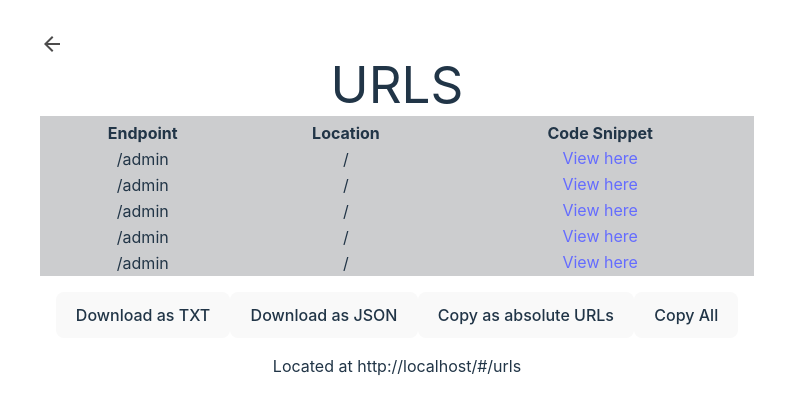
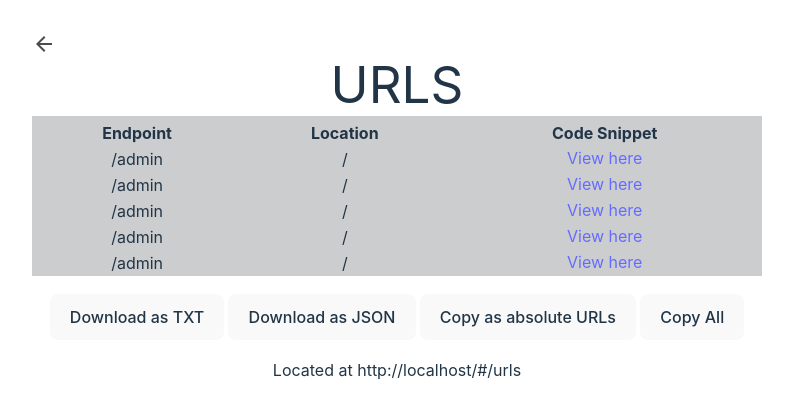
Before and after one commit to AtlasWiki/EndPointer, a React (Vite) app in the folder placeholder-extension/: page /#/urls in a window 1280 px wide. Shown: the top 418 px of the page, without its empty margins (243-1036 px from the left). Built offline with nearby package versions, Linux system fonts and the light colour scheme.

Commit message:
fix spacing

```diff
--- a/placeholder-extension/src/routes/urls.jsx
+++ b/placeholder-extension/src/routes/urls.jsx
@@ -64,10 +64,10 @@ export function URLS(){
                 </table>
             </div>
             <div className="m-4">
-                <button>Download as TXT</button>
-                <button>Download as JSON</button>
-                <button>Copy as absolute URLs</button>
-                <button>Copy All</button>
+                <button className="m-0.5">Download as TXT</button>
+                <button className="m-0.5">Download as JSON</button>
+                <button className="m-0.5">Copy as absolute URLs</button>
+                <button className="m-0.5">Copy All</button>
             </div>
 
             <p className="mt-2">
```
